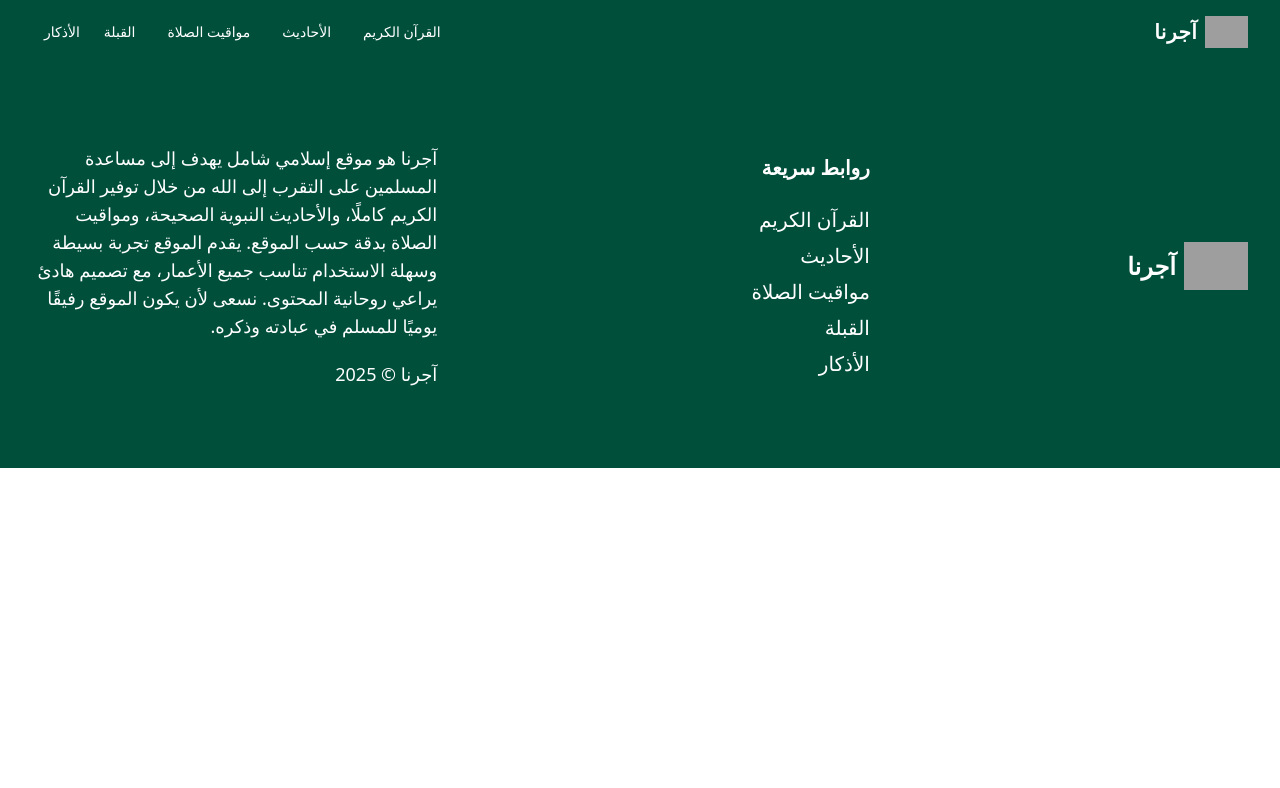
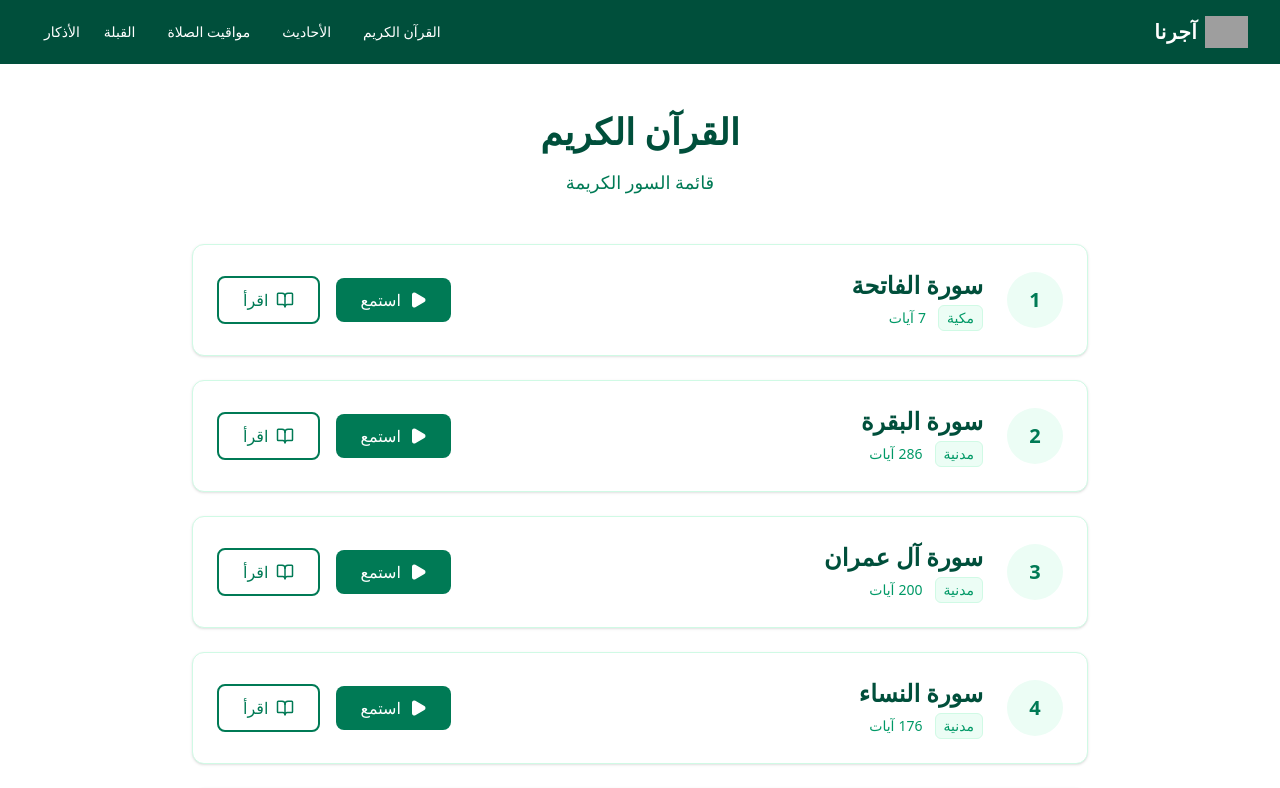
Before and after one commit to ELKINANY/Aajerna, a React (Vite) app: page /quran in a window 1280 px wide. Shown: the top 788 px of the page. Built offline with nearby package versions, Linux system fonts and the light colour scheme; grey boxes are pictures that could not be loaded.

Commit message:
add QuranList.jsx

```diff
--- a/package.json
+++ b/package.json
@@ -13,6 +13,7 @@
     "@headlessui/react": "^2.2.9",
     "@heroicons/react": "^2.2.0",
     "axios": "^1.13.2",
+    "lucide-react": "^0.562.0",
     "react": "^19.2.3",
     "react-dom": "^19.2.3",
     "react-icons": "^5.5.0",
--- /dev/null
+++ b/src/assets/surahData.js
@@ -0,0 +1,22 @@
+export const surahs = [
+  { id: 1, name: "الفاتحة", type: "مكية", verses: 7 },
+  { id: 2, name: "البقرة", type: "مدنية", verses: 286 },
+  { id: 3, name: "آل عمران", type: "مدنية", verses: 200 },
+  { id: 4, name: "النساء", type: "مدنية", verses: 176 },
+  { id: 5, name: "المائدة", type: "مدنية", verses: 120 },
+  { id: 6, name: "الأنعام", type: "مكية", verses: 165 },
+  { id: 7, name: "الأعراف", type: "مكية", verses: 206 },
+  { id: 8, name: "الأنفال", type: "مدنية", verses: 75 },
+  { id: 9, name: "التوبة", type: "مدنية", verses: 129 },
+  { id: 10, name: "يونس", type: "مكية", verses: 109 },
+  { id: 11, name: "هود", type: "مكية", verses: 123 },
+  { id: 12, name: "يوسف", type: "مكية", verses: 111 },
+  { id: 13, name: "الرعد", type: "مدنية", verses: 43 },
+  { id: 14, name: "إبراهيم", type: "مكية", verses: 52 },
+  { id: 15, name: "الحجر", type: "مكية", verses: 99 },
+  { id: 16, name: "النحل", type: "مكية", verses: 128 },
+  { id: 17, name: "الإسراء", type: "مكية", verses: 111 },
+  { id: 18, name: "الكهف", type: "مكية", verses: 110 },
+  { id: 19, name: "مريم", type: "مكية", verses: 98 },
+  { id: 20, name: "طه", type: "مكية", verses: 135 },
+];
--- /dev/null
+++ b/src/pages/QuranList.jsx
@@ -0,0 +1,59 @@
+import { Play, BookOpen } from "lucide-react";
+import { surahs } from "../assets/surahData";
+
+const QuranList = () => {
+  return (
+    <div className="min-h-screen bg-transparent py-12 px-4 sm:px-6 lg:px-8">
+      <div className="max-w-4xl mx-auto">
+        <div className="mb-12 text-center">
+          <h1 className="text-4xl font-bold text-emerald-900 mb-4">القرآن الكريم</h1>
+          <p className="text-emerald-700 text-lg">قائمة السور الكريمة</p>
+        </div>
+
+        <div className="grid gap-6">
+          {surahs.map((surah) => (
+            <div
+              key={surah.id}
+              className="bg-white rounded-xl shadow-sm border border-emerald-100 p-6 flex flex-col sm:flex-row items-center justify-between hover:shadow-md transition-shadow duration-300 group"
+            >
+              {/* Right Section: Surah Info */}
+              <div className="flex items-center gap-6 w-full sm:w-auto">
+                <div className="flex-shrink-0 w-14 h-14 bg-emerald-50 rounded-full flex items-center justify-center text-emerald-700 font-bold text-xl group-hover:bg-emerald-100 transition-colors duration-300">
+                  {surah.id}
+                </div>
+                <div className="text-right">
+                  <h2 className="text-2xl font-bold text-emerald-900 mb-1">
+                    سورة {surah.name}
+                  </h2>
+                  <div className="flex items-center gap-3 text-emerald-600 text-sm">
+                    <span className="bg-emerald-50 px-2 py-0.5 rounded-md border border-emerald-100">
+                      {surah.type}
+                    </span>
+                    <span className="flex items-center gap-1">
+                      <span>{surah.verses}</span>
+                      <span>آيات</span>
+                    </span>
+                  </div>
+                </div>
+              </div>
+
+              {/* Left Section: Action Buttons */}
+              <div className="flex items-center gap-4 mt-6 sm:mt-0 w-full sm:w-auto">
+                <button className="flex-1 sm:flex-none flex items-center justify-center gap-2 px-6 py-2.5 bg-emerald-700 text-white rounded-lg hover:bg-emerald-800 transition-colors duration-300 font-medium">
+                  <Play size={18} fill="currentColor" />
+                  <span>استمع</span>
+                </button>
+                <button className="flex-1 sm:flex-none flex items-center justify-center gap-2 px-6 py-2.5 border-2 border-emerald-700 text-emerald-700 rounded-lg hover:bg-emerald-50 transition-colors duration-300 font-medium">
+                  <BookOpen size={18} />
+                  <span>اقرأ</span>
+                </button>
+              </div>
+            </div>
+          ))}
+        </div>
+      </div>
+    </div>
+  );
+};
+
+export default QuranList;
--- a/src/routes/AppRoutes.jsx
+++ b/src/routes/AppRoutes.jsx
@@ -1,10 +1,12 @@
 import { Routes,Route } from "react-router-dom";
 import Home from "../pages/Home";
+import QuranList from "../pages/QuranList";
 
 function AppRoutes() {
   return (
     <Routes>
       <Route path="/" element={<Home />} />
+      <Route path="/quran" element={<QuranList />} />
     </Routes>
   )
 }
```
Also changed, not shown: 1 other file (tests, documents, lock files or other folders).
